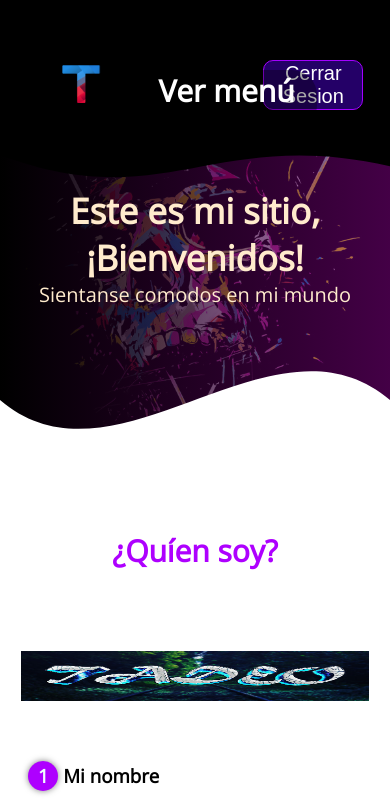
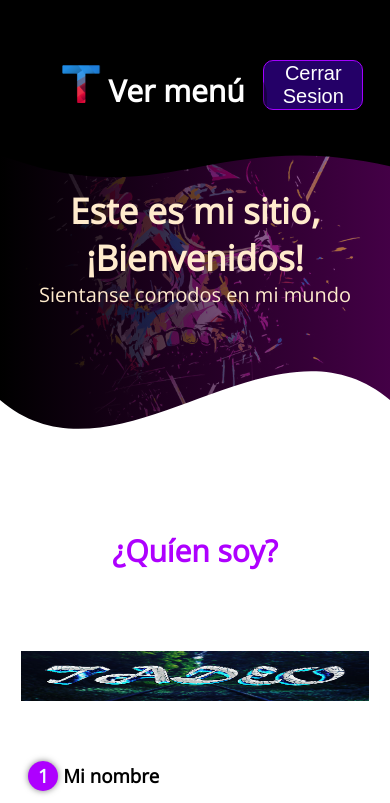
Before and after one commit to TadeoPantojaL/TadeoPantojaL.github.io, a plain HTML site: page html/index.html in a window 390 px wide. Shown: the top 803 px of the page. Drawn offline with nearby package versions, Linux system fonts and the light colour scheme; sample sign-in values are in the browser's storage.

Commit message:
Update styles.css

```diff
--- a/css/styles.css
+++ b/css/styles.css
@@ -566,7 +566,6 @@ footer {
     }
 }
 
-
 @media screen and (max-width: 1355px) {
 
     .contaner {
@@ -738,8 +737,6 @@ footer {
         margin-left: -10;
     }
 }
-
-
 
 @media screen and (max-width: 900px) {
     header {
@@ -916,7 +913,9 @@ footer {
         height: 50px;
         margin-top: 20px;
     }
-
+    .txtss{
+        margin-left: -50px;
+    }
 }
 @media screen and (max-width: 462px){
     .logo-nav-container {
```
